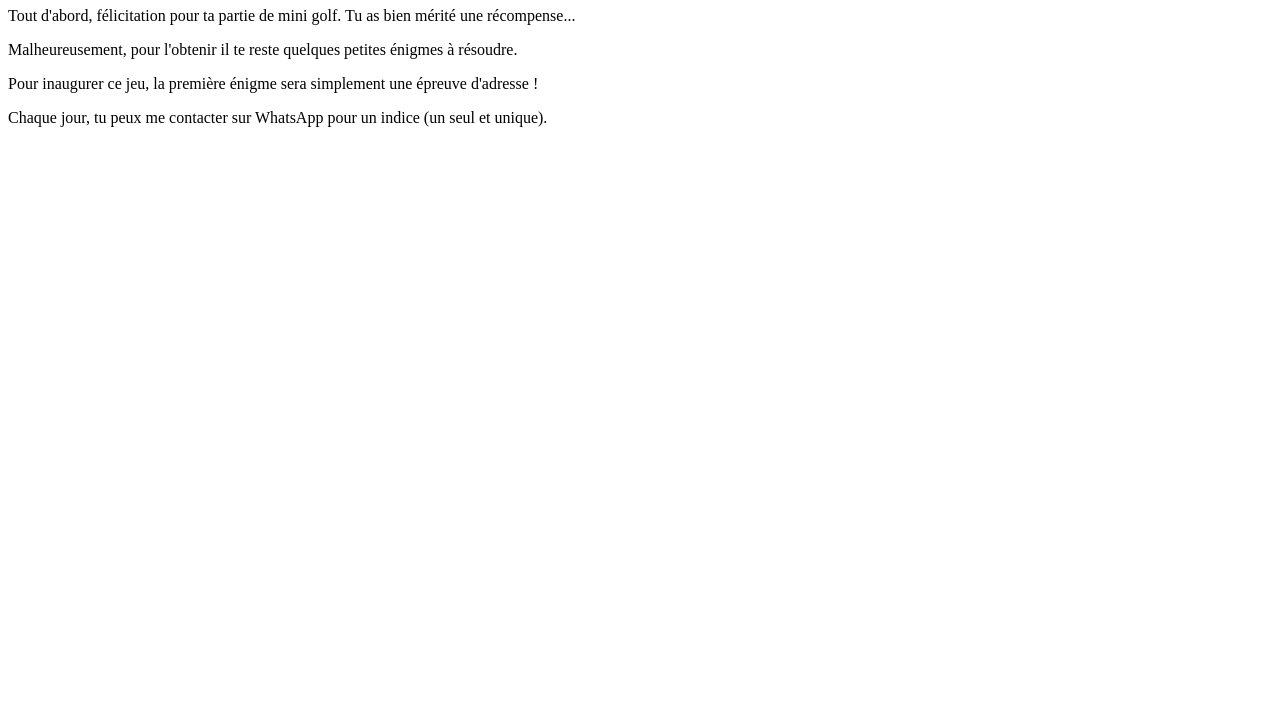
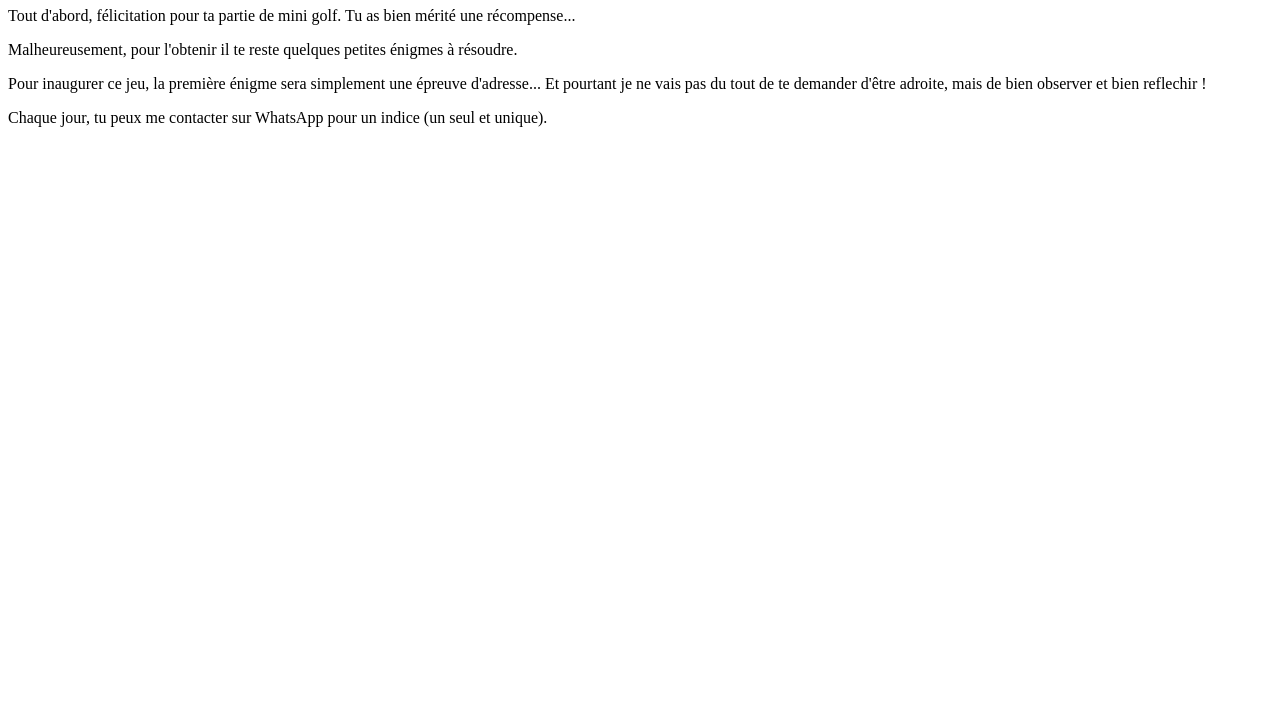
Before and after one commit to biinoclard/Gina_game, a plain HTML site: page index.html in a window 1280 px wide. Shown: the part 73-800 px from the top of the page. Drawn offline with Linux system fonts and the light colour scheme.

Commit message:
Update index.html

```diff
--- a/index.html
+++ b/index.html
@@ -13,7 +13,7 @@
 
     <p>Malheureusement, pour l'obtenir il te reste quelques petites énigmes à résoudre.</p>
 
-    <p>Pour inaugurer ce jeu, la première énigme sera simplement une épreuve d'adresse !
+    <p>Pour inaugurer ce jeu, la première énigme sera simplement une épreuve d'adresse... Et pourtant je ne vais pas du tout de te demander d'être adroite, mais de bien observer et bien reflechir !
 		</p>
 
     <p>Chaque jour, tu peux me contacter sur WhatsApp pour un indice (un seul et unique).</p>
```
